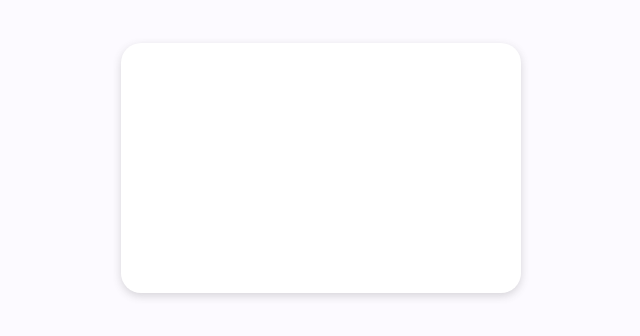
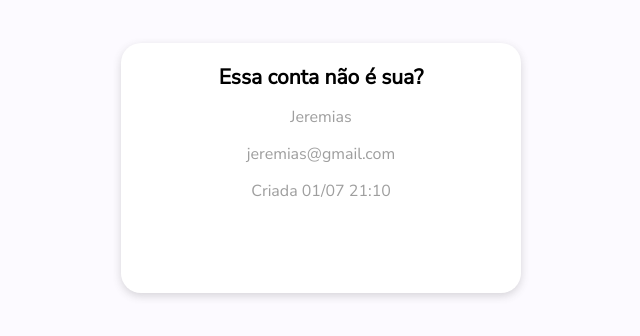
Before and after one commit to LucasPitol/waste, an Angular app in the folder account-services-app/account-service-app/: page / in a window 1280 px wide. Shown: the part 232-568 px from the top of the page, without its empty margins (319-959 px from the left). Built offline with nearby package versions, Linux system fonts and the light colour scheme.

Commit message:
DP-DEV-15 tarefa 2: Progress dialog title and subtitle

```diff
--- a/account-services-app/account-service-app/src/app/pages/delete-user/delete-user.component.css
+++ b/account-services-app/account-service-app/src/app/pages/delete-user/delete-user.component.css
@@ -13,4 +13,17 @@
     left: 50%;
     top: 50%;
     transform: translate(-50%, -50%);
+    text-align: center;
 }
+
+.box-title {
+    font-weight: bold;
+    font-size: 21px;
+    margin-top: 20px;
+}
+
+.box-subtitle {
+    font-size: 16px;
+    color: #9E9E9E;
+    margin-top: 15px;
+}
--- a/account-services-app/account-service-app/src/app/pages/delete-user/delete-user.component.html
+++ b/account-services-app/account-service-app/src/app/pages/delete-user/delete-user.component.html
@@ -1,5 +1,18 @@
 <div class="backg">
     <div class="dialog-box">
 
+        <div class="box-title">
+            <span>Essa conta não é sua?</span>
+        </div>
+
+        <div class="box-subtitle">
+            <span>Jeremias</span>
+        </div>
+        <div class="box-subtitle">
+            <span>jeremias@gmail.com</span>
+        </div>
+        <div class="box-subtitle">
+            <span>Criada 01/07 21:10</span>
+        </div>
     </div>
 </div>
```
